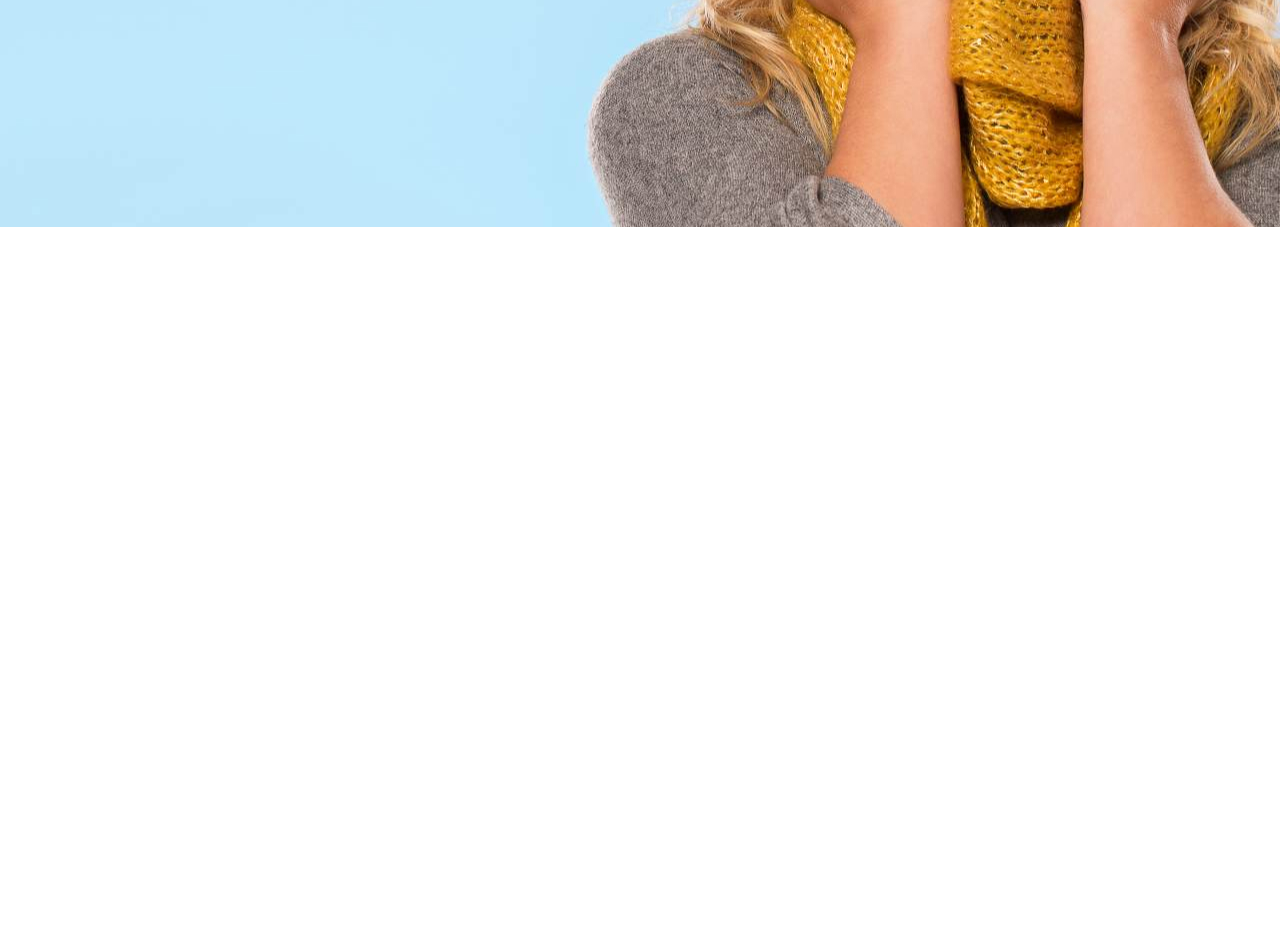
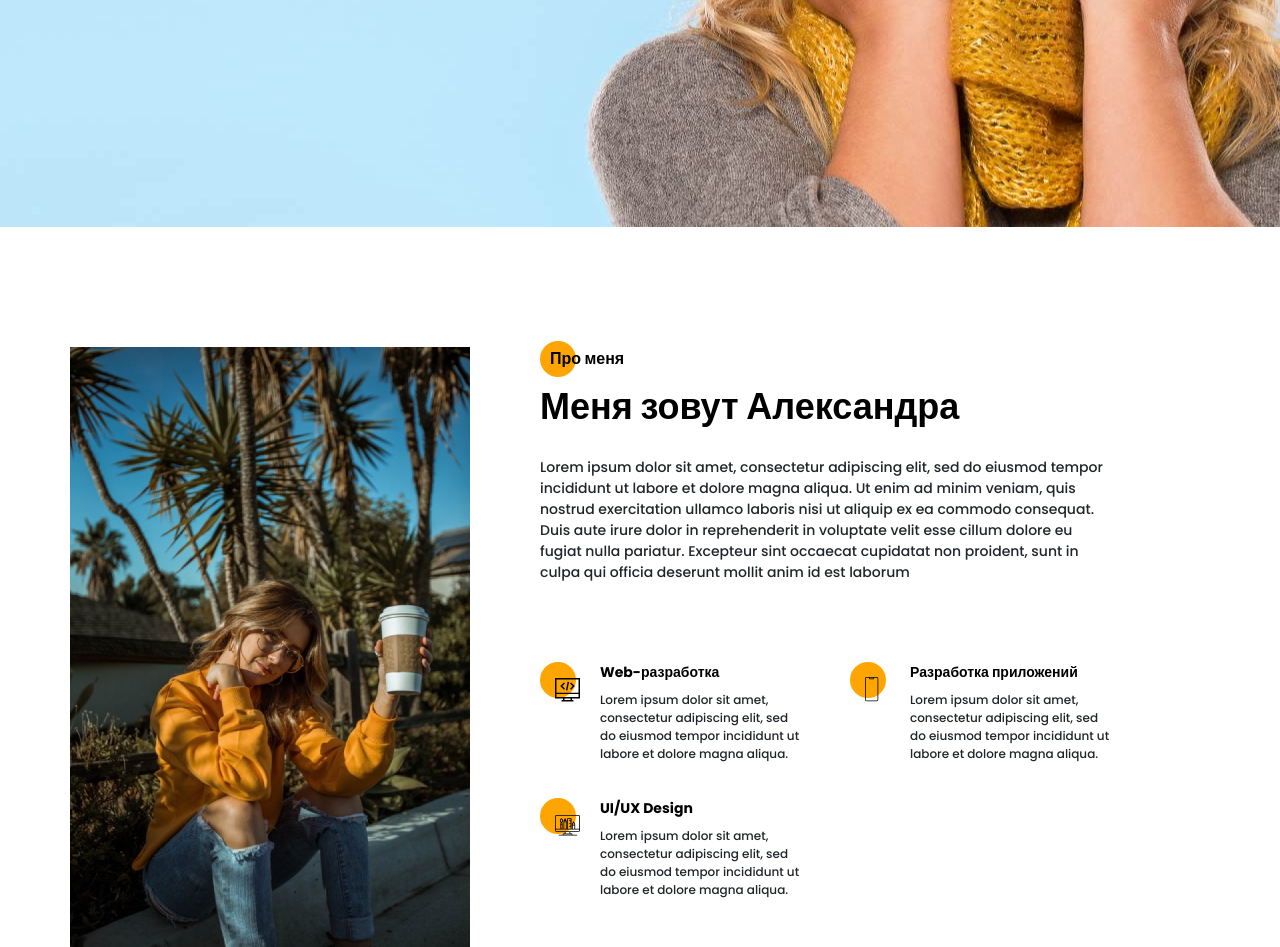
Before and after one commit to CLOK14/HW4, a website: page src/index.html in a window 1280 px wide. Shown: the part 573-1520 px from the top of the page. Before the commit the page ends 800 px from the top, so only its background shows below. Drawn offline with nearby package versions, Linux system fonts and the light colour scheme.

Commit message:
second screen

```diff
--- a/src/index.html
+++ b/src/index.html
@@ -122,6 +122,62 @@
         <span></span>
     </div>
 </header>
+<section class="about">
+    <div class="container">
+        <div class="about__wrapper">
+            <div class="about__photo">
+                <img src="img/Photo.jpg" alt="photo">
+            </div>
+            <div class="about__descr">
+                <div class="title title_fz16 about__subtitle">Про меня</div>
+                <div class="title about__title">Меня зовут Александра</div>
+                <div class="about__line"></div>
+            <div class="about__text">Lorem ipsum dolor sit amet, consectetur adipiscing elit, sed do eiusmod tempor incididunt ut labore et dolore magna aliqua. Ut enim ad minim veniam, quis nostrud exercitation ullamco laboris nisi ut aliquip ex ea commodo consequat. Duis aute irure dolor in reprehenderit in voluptate velit esse cillum dolore eu fugiat nulla pariatur. Excepteur sint occaecat cupidatat non proident, sunt in culpa qui officia deserunt mollit anim id est laborum</div>
+            </div>
+            <div class="about__skills">
+                    <div class="about__skill">
+                        <div class="about__skill-icon">
+                            <img src="img/icons/web-dev.svg" alt="web dev icon">
+                        </div>
+                        <div>
+                            <h3 class="title title_fz14">Web-разработка</h3>
+                            <div class="about__skill-text">Lorem ipsum dolor sit amet, consectetur adipiscing elit, sed do
+                                eiusmod tempor incididunt ut labore et dolore magna aliqua.
+                            </div>
+                        </div>
+                    </div>
+                    <div class="about__skill">
+                        <div class="about__skill-icon">
+                            <img src="img/icons/phone.svg" alt="phone icon">
+                        </div>
+                        <div>
+                            <h3 class="title title_fz14">Разработка приложений</h3>
+                            <div class="about__skill-text">Lorem ipsum dolor sit amet, consectetur adipiscing elit, sed do
+                                eiusmod tempor incididunt ut labore et dolore magna aliqua.
+                            </div>
+                        </div>
+                    </div>
+                    <div class="about__skill">
+                        <div class="about__skill-icon">
+                            <img src="img/icons/design.svg" alt="design icon">
+                        </div>
+                        <div>
+                            <h3 class="title title_fz14">UI/UX Design</h3>
+                            <div class="about__skill-text">Lorem ipsum dolor sit amet, consectetur adipiscing elit, sed do eiusmod tempor incididunt ut labore et dolore magna aliqua.</div>
+                        </div>
+                    </div>
+                </div>
+        </div>
+    </div>
+</section>
+
+
+
+
+
+
+
+
 
     <script src="https://code.jquery.com/jquery-1.11.0.min.js"></script>
     <script src="https://code.jquery.com/jquery-migrate-1.2.1.min.js"></script>
--- /dev/null
+++ b/src/sass/blocks/_about.scss
@@ -0,0 +1,64 @@
+.about {
+    padding-top: 120px;
+    &__wrapper {
+        display: grid;
+        grid-template: minmax(245px, auto) minmax(255px, auto) / 400px 570px;
+        grid-column-gap: 70px;
+        grid-row-gap: 40px;
+        grid-auto-rows: minmax(255px, auto);
+    }
+    &__photo {
+        grid-row: 1/3;
+        img {
+            width: 100%;
+        }
+    }
+    &__subtitle {
+        position: relative;
+        z-index: 2;
+        padding-left: 10px;
+        @include before-circle;
+    }
+    &__title {
+        margin-top: 6px;
+    }
+    &line {
+        margin-top: 4px;
+        width: 60px;
+        height: 3px;
+        background-color: $main-orange;
+    }
+    &__text {
+        margin-top: 20px;
+        font-weight: 500;
+        font-size: 14px;
+        line-height: 21px;
+    }
+    &__skills {
+        display: grid;
+        grid-template: 116px 116px / minmax(260px,auto) minmax(260px,auto);
+        column-gap: 50px;
+        row-gap: 20px;
+    }
+    &__skill {
+        display: grid;
+        grid-template-columns: 40px 200px;
+        grid-column-gap: 20px;
+        &-icon {
+            position: relative;
+            @include before-circle;
+            padding: 15px 0 0 15px;
+            &:before {
+                top: 0;
+            }
+
+        }
+        &-text {
+            margin-top: 6px;
+            font-weight: 500;
+            font-size: 12px;
+            line-height: 18px;
+        }
+    }
+
+}
--- a/src/sass/style.scss
+++ b/src/sass/style.scss
@@ -20,6 +20,7 @@
 @import "blocks/buttons";
 @import "blocks/side-panel";
 @import "blocks/menu";
+@import "blocks/about";
 
 
 
```
Also changed, not shown: dist/css/style.min.css, dist/index.html, src/css/style.min.css.
